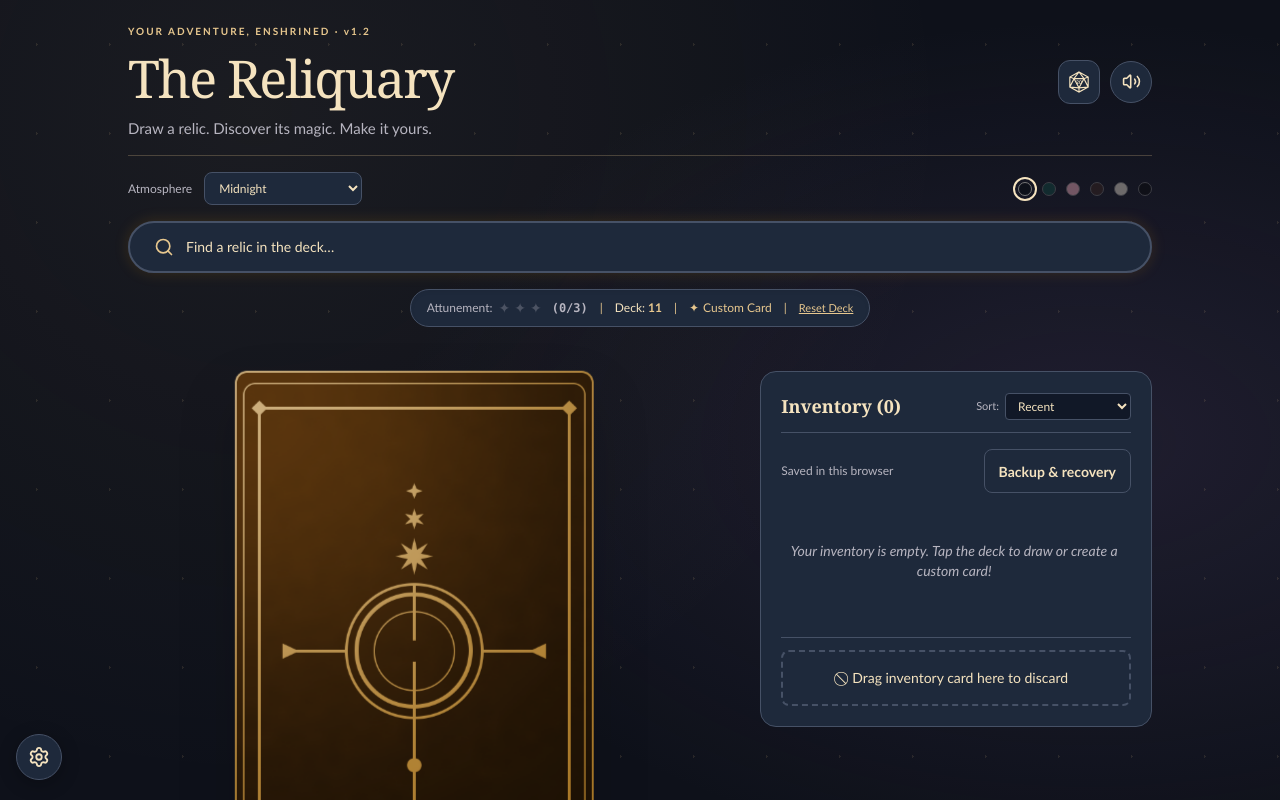
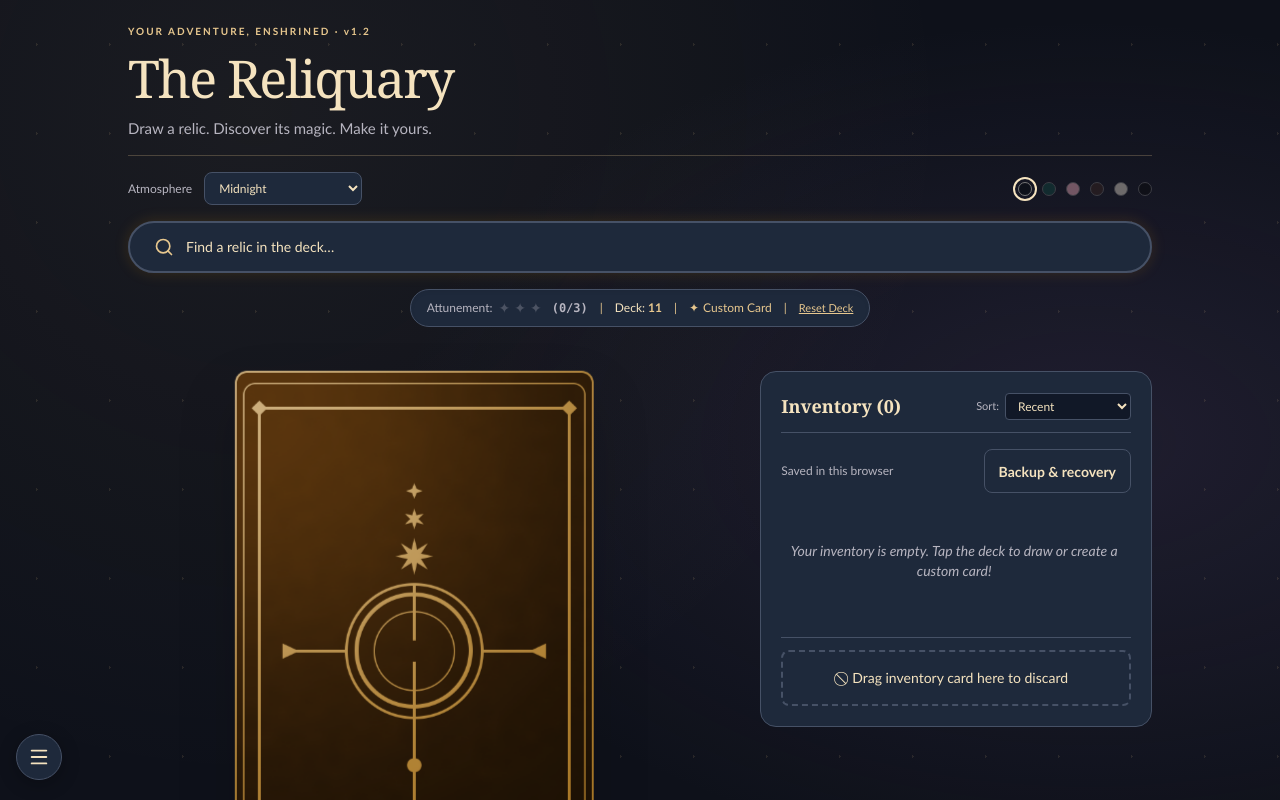
Before and after one commit to ArthLoreTeller/dnd-item-deck, a React (Vite) app: page / in a window 1280 px wide. Shown: the top 800 px of the page. Built offline with nearby package versions, Linux system fonts and the light colour scheme.

Commit message:
feat: consolidate dice and sound in the collection menu

```diff
--- a/src/App.jsx
+++ b/src/App.jsx
@@ -15,7 +15,7 @@ import { useDeckMotion } from "./motion/useDeckMotion";
 import { RarityBadge } from "./components/RarityBadge";
 import { RARITIES, normalizeCard } from "./data/rarity";
 import { playSound, useSoundSettings } from "./audio/sound";
-import { Search, Volume2, VolumeX } from "lucide-react";
+import { Search } from "lucide-react";
 import { useCardStore } from "./store/useCardStore";
 import { DiceTray } from "./components/DiceTray";
 import { Card } from "./components/Card";
@@ -340,7 +340,6 @@ export default function App() {
         <header className="w-full max-w-5xl mx-auto flex flex-col items-center gap-4 mb-2">
           <div className="reliquary-heading">
             <div><p className="eyebrow">YOUR ADVENTURE, ENSHRINED · v1.2</p><h1>The Reliquary</h1><p className="heading-subtitle">Draw a relic. Discover its magic. Make it yours.</p></div>
-            <div className="header-tools"><button className="dice-launch" onClick={() => setDiceOpen(true)} aria-label="Roll a D20" aria-haspopup="dialog"><svg width="20" height="22" viewBox="0 0 24 26" fill="none" stroke="currentColor" strokeWidth="1.4" aria-hidden="true"><path d="M12 1 23 7v12l-11 6L1 19V7Z M12 1 6 9l-5-2 M12 1l6 8 5-2 M6 9l-5 10 11 6 11-6-5-10 M6 9h12l-6 11Z M1 19l11 1 11-1 M12 20v5"/><text x="12" y="15" fill="currentColor" stroke="none" textAnchor="middle" fontSize="6" fontWeight="bold">20</text></svg></button><button data-silent aria-label={muted ? "Enable sound" : "Mute sound"} aria-pressed={muted} onClick={toggleMuted} className="sound-toggle">{muted ? <VolumeX size={19} /> : <Volume2 size={19} />}</button></div>
           </div>
           <div className="theme-picker"><label htmlFor="environment-theme">Atmosphere</label><select id="environment-theme" value={theme} onChange={(event) => setTheme(event.target.value)}>{Object.entries(THEMES).map(([key, palette]) => <option key={key} value={key}>{palette.label}</option>)}</select><span className="theme-swatches">{Object.entries(THEMES).map(([key, palette]) => <button type="button" className="theme-swatch" key={key} onClick={() => setTheme(key)} aria-label={`Switch to ${palette.label} theme`} aria-pressed={key === theme} title={palette.label} style={{ background: key === "love" ? "#FFB7C5" : palette.background, opacity: key === theme ? 1 : .4, outline: key === theme ? `2px solid var(--env-text)` : "none", outlineOffset: "3px" }} />)}</span></div>
           <button type="button"
@@ -573,7 +572,7 @@ export default function App() {
           </section>
         </div>
 
-        <CollectionNavigation canRead={isDrawn && !isRevealing && Boolean(displayedCard)} onRead={() => setDetailsOpen(true)} />
+        <CollectionNavigation canRead={isDrawn && !isRevealing && Boolean(displayedCard)} onRead={() => setDetailsOpen(true)} onDice={() => setDiceOpen(true)} muted={muted} onToggleSound={toggleMuted} />
 
         <ItemSearchModal
           isOpen={isSearchModalOpen}
--- a/src/components/CollectionNavigation.jsx
+++ b/src/components/CollectionNavigation.jsx
@@ -1,8 +1,13 @@
 import React, { useState } from 'react';
-import { Settings, Layers, Backpack, BookOpen } from 'lucide-react';
+import { Menu, Layers, Backpack, BookOpen, Volume2, VolumeX } from 'lucide-react';
 
-export function CollectionNavigation({ canRead, onRead }) {
+export function CollectionNavigation({ canRead, onRead, onDice, muted, onToggleSound }) {
   const [open, setOpen] = useState(false);
+  const openDialog = (event, action) => {
+    event.currentTarget.closest('nav').querySelector('.orbit-toggle')?.focus();
+    setOpen(false);
+    action();
+  };
   return (
     <nav className={`collection-orbit ${open ? 'is-open' : ''}`} aria-label="Collection navigation"
       onKeyDown={event => {
@@ -15,15 +20,17 @@ export function CollectionNavigation({ canRead, onRead }) {
         <a href="#relic-deck" aria-label="Deck" title="Deck" onClick={() => setOpen(false)}><Layers size={20} aria-hidden="true" /></a>
         <a href="#relic-inventory" aria-label="Inventory" title="Inventory" onClick={() => setOpen(false)}><Backpack size={20} aria-hidden="true" /></a>
         <button type="button" aria-label="Read details" title={canRead ? 'Read details' : 'Select a relic to read details'} disabled={!canRead}
-          onClick={event => {
-            event.currentTarget.closest('nav').querySelector('.orbit-toggle')?.focus();
-            setOpen(false);
-            onRead();
-          }}><BookOpen size={20} aria-hidden="true" /></button>
+          onClick={event => openDialog(event, onRead)}><BookOpen size={20} aria-hidden="true" /></button>
+        <button type="button" aria-label="Roll a D20" title="Roll a D20" aria-haspopup="dialog" onClick={event => openDialog(event, onDice)}>
+          <svg width="20" height="22" viewBox="0 0 24 26" fill="none" stroke="currentColor" strokeWidth="1.4" aria-hidden="true"><path d="M12 1 23 7v12l-11 6L1 19V7Z M12 1 6 9l-5-2 M12 1l6 8 5-2 M6 9l-5 10 11 6 11-6-5-10 M6 9h12l-6 11Z M1 19l11 1 11-1 M12 20v5"/><text x="12" y="15" fill="currentColor" stroke="none" textAnchor="middle" fontSize="6" fontWeight="bold">20</text></svg>
+        </button>
+        <button type="button" data-silent aria-label={muted ? 'Enable sound' : 'Mute sound'} title={muted ? 'Enable sound' : 'Mute sound'} aria-pressed={muted} onClick={onToggleSound}>
+          {muted ? <VolumeX size={20} aria-hidden="true" /> : <Volume2 size={20} aria-hidden="true" />}
+        </button>
       </div>
       <button type="button" className="orbit-toggle" aria-label={open ? 'Close collection shortcuts' : 'Open collection shortcuts'}
         aria-expanded={open} aria-controls="collection-shortcuts" onClick={() => setOpen(value => !value)}>
-        <Settings size={22} aria-hidden="true" />
+        <Menu size={22} aria-hidden="true" />
       </button>
     </nav>
   );
--- a/src/index.css
+++ b/src/index.css
@@ -479,7 +479,7 @@ html[data-theme="woody"] .reliquary {
 .reliquary .collection-orbit :is(a,button) { display: flex; align-items: center; justify-content: center; width: 46px; height: 46px; min-height: 46px; padding: 0; border: 1px solid var(--env-border); border-radius: 50%; background: var(--env-panel); color: var(--env-panel-text); box-shadow: 0 4px 18px #0004; cursor: pointer; text-decoration: none; }
 .collection-orbit .orbit-toggle { position: relative; z-index: 1; }
 .orbit-toggle svg { transition: transform 260ms ease; }
-.is-open .orbit-toggle svg { transform: rotate(90deg); }
+.is-open .orbit-toggle { box-shadow: 0 0 0 2px var(--env-panel-accent), 0 4px 18px #0004; }
 .orbit-shortcuts { position: absolute; bottom: 56px; left: 0; display: flex; flex-direction: column; gap: 10px; opacity: 0; visibility: hidden; transform: translateY(18px) scale(.9); transform-origin: bottom center; transition: opacity 240ms, transform 240ms, visibility 240ms; }
 .is-open .orbit-shortcuts { opacity: 1; visibility: visible; transform: translateY(0) scale(1); }
 .collection-orbit :is(a,button):focus-visible, .card-attune-control:focus-visible { outline: 2px solid var(--env-panel-accent,#aa7826); outline-offset: 3px; }
```
Also changed, not shown: 1 other file (tests, documents, lock files or other folders).
